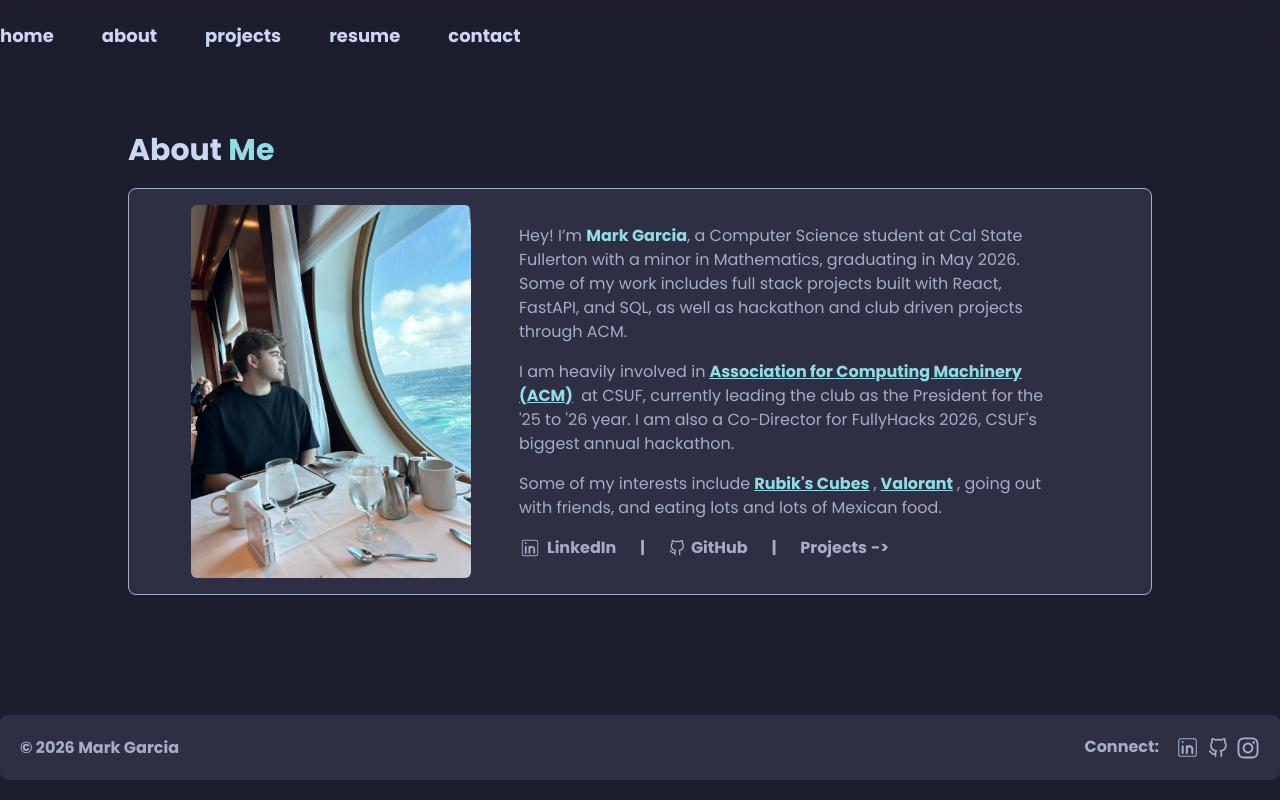
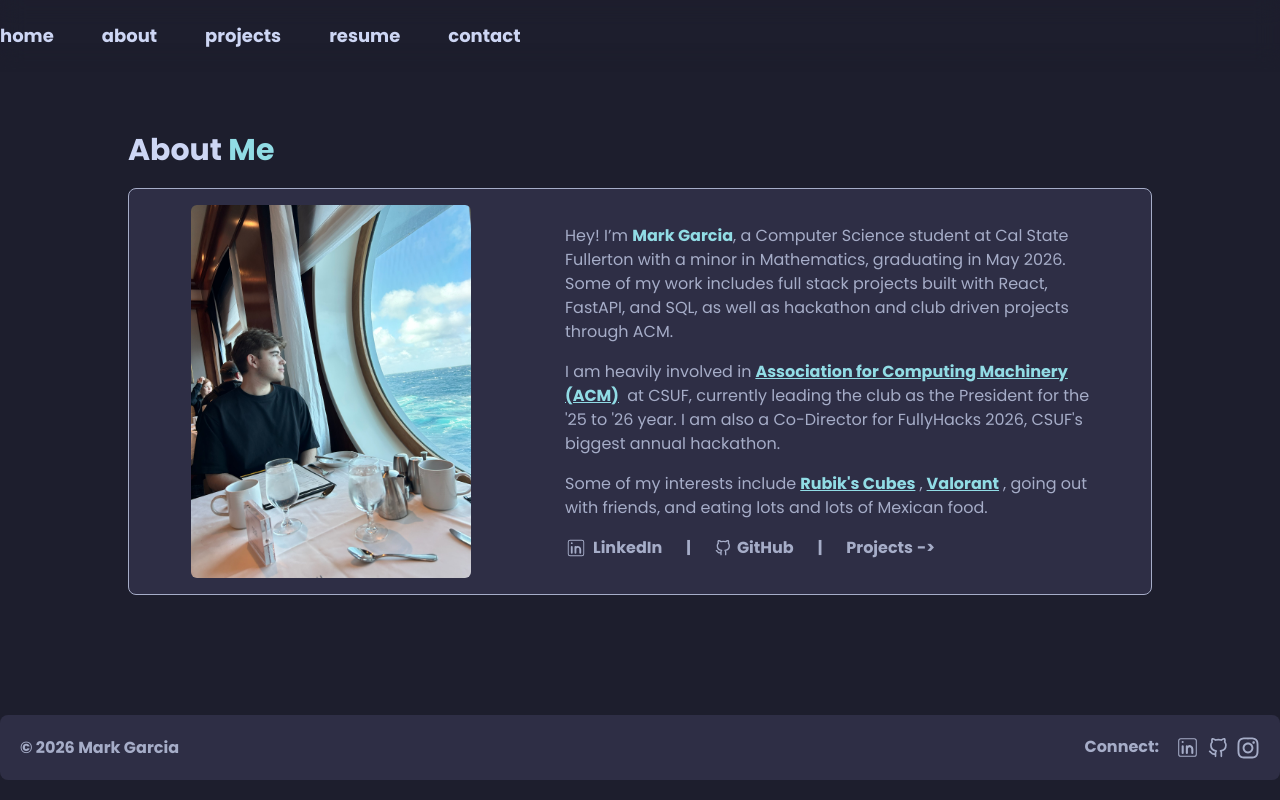
Before and after one commit to MarkRyanGarcia/portfolio, a React (Vite) app: page /about in a window 1280 px wide. Built offline with nearby package versions, Linux system fonts and the light colour scheme.

Commit message:
fix about spacing

```diff
--- a/src/components/about/AboutImage.tsx
+++ b/src/components/about/AboutImage.tsx
@@ -1,9 +1,9 @@
 export default function AboutImage() {
     return (
-        <div className="flex justify-center w-full max-w-75 md:max-w-70">
+        <div className="flex justify-center w-full max-w-75 md:max-w-70 mx-auto">
             <img
                 src="/mark/cruise_pic.JPG"
-                className="w-full max-w-xs md:max-w-sm rounded-md bg-secondary object-cover"
+                className="w-full rounded-md bg-secondary object-cover"
                 alt="Mark Garcia"
                 loading="lazy"
             />
--- a/src/components/about/Intro.tsx
+++ b/src/components/about/Intro.tsx
@@ -4,7 +4,7 @@ import AboutLinks from "./AboutLinks";
 
 export default function Intro() {
     return (
-        <div className="flex flex-col w-full gap-6 p-4 md:justify-center md:flex-row md:items-center bg-base-2 border-secondary border rounded-lg text-primary">
+        <div className="flex flex-col w-full gap-6 p-4 md:flex-row md:items-center bg-base-2 border-secondary border rounded-lg text-primary">
             <AboutImage />
 
             <div className="flex flex-col w-full gap-4 md:w-[60%] md:px-6">
@@ -13,57 +13,4 @@ export default function Intro() {
             </div>
         </div>
     )
-    {/* <div className="flex flex-col gap-5 w-full md:items-center bg-base-2 border-secondary border rounded-lg text-primary">
-            <div
-                className={`flex flex-col w-full gap-3 ${reverse ? "md:flex-row-reverse" : "md:flex-row"
-                    } items-center justify-around text-center sm:text-left p-5`}
-            >
-                <div className="flex flex-col gap-2 items-center text-center">
-                    <h3 className="text-xl text-tertiary font-bold">
-                        {project.title}
-                    </h3>
-
-                    <p className="max-w-xl">
-                        {project.description}
-                    </p>
-
-                    {project.links && (
-                        <div className="flex gap-2 justify-center">
-                            {project.links.Deployment && (
-                                <a
-                                    href={project.links.Deployment}
-                                    target="_blank"
-                                    rel="noopener noreferrer"
-                                    className="flex items-center hover:text-base hover:bg-tertiary transition-all duration-300 ease-in-out border py-0.5 px-1.5 rounded-md hover:-translate-y-0.5"
-                                >
-                                    <MdLanguage className="mr-1.5" />
-                                    Visit Site
-                                </a>
-                            )}
-
-                            {project.links.Github && (
-                                <a
-                                    href={project.links.Github}
-                                    target="_blank"
-                                    rel="noopener noreferrer"
-                                    className="flex items-center hover:text-base hover:bg-tertiary transition-all duration-300 ease-in-out border py-0.5 px-1.5 rounded-md hover:-translate-y-0.5"
-                                >
-                                    <FiGithub className="mr-1.5" />
-                                    GitHub
-                                </a>
-                            )}
-                        </div>
-                    )}
-                </div>
-
-                <img
-                    className="w-75 rounded-sm"
-                    src={project.image_path}
-                    alt={`${project.title} image`}
-                    loading="lazy"
-                />
-            </div>
-        </div> */}
-
-
 }
```
